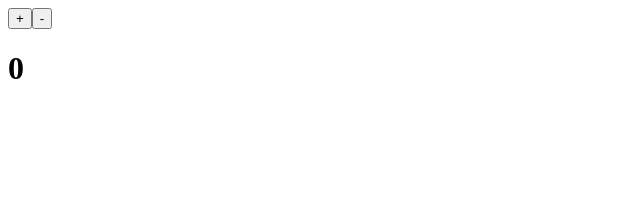
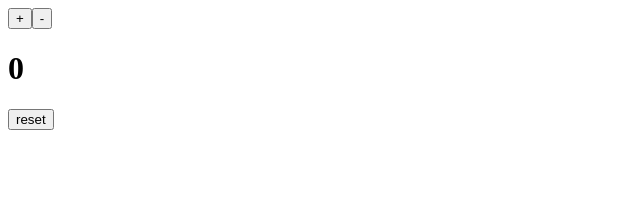
Before and after one commit to madelinewong/react-counter, a React (Create React App) app: page / in a window 1280 px wide. Shown: the top 199 px of the page, without its empty margins (0-640 px from the left). Built offline with nearby package versions, Linux system fonts and the light colour scheme.

Commit message:
added reset button!

```diff
--- a/src/App.js
+++ b/src/App.js
@@ -8,6 +8,7 @@ class App extends Component {
     }
     this.increment = this.increment.bind(this); //binding means inside of increment. the  "this" keyword is the component
     this.decrement = this.decrement.bind(this);
+    this.reset = this.reset.bind(this);
   }
   increment(){
     this.setState({count: this.state.count + 1});
@@ -15,12 +16,16 @@ class App extends Component {
   decrement(){
   this.setState({count: this.state.count - 1});
 }
+ reset(){
+   this.setState({count: 0})
+ }
   render() {
     return (
       <div>
         <button onClick={this.increment}>+</button>
         <button onClick={this.decrement}>-</button>
        <h1>{this.state.count}</h1>
+       <button onClick={this.reset}>reset</button>
       </div>
     );
   }
```
